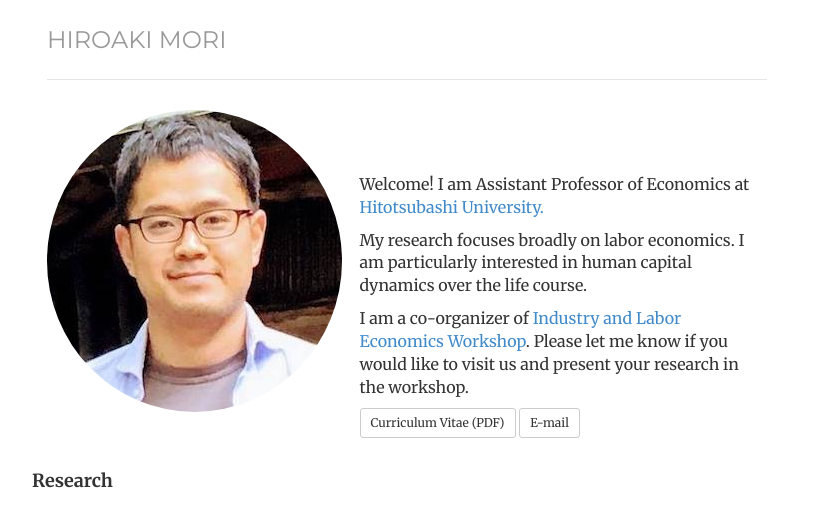
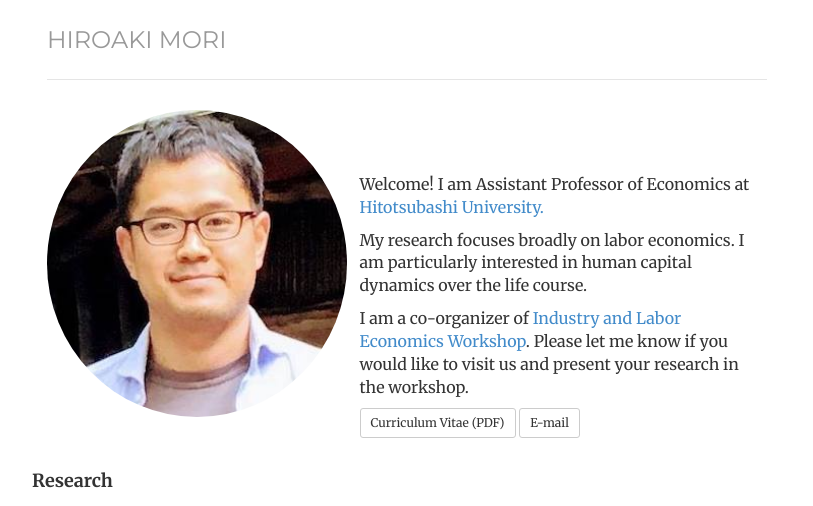
Before and after one commit to morihiroaki/morihiroaki.github.io, a Jekyll site: the page built from index.html, in a window 1280 px wide. Shown: the top 506 px of the page, without its empty margins (233-1046 px from the left). Built offline with Jekyll 4.4.1, drawn with Linux system fonts in a browser that asks for light colours.

Commit message:
Update index.html

```diff
--- a/index.html
+++ b/index.html
@@ -9,7 +9,7 @@
 <div class="row">
              <div class="box text-left">
                  <div class='col-sm-5 text-left'>
-                  	<img  class="img-circle avatar" alt="Hiro Mori" src="files/portrait2.jpg">
+                  	<img  class="img-circle avatar" width="300" alt="Hiro Mori" src="files/portrait2.jpg">
                     </div>
                  </div>
              <div class='col-sm-7'>
```
